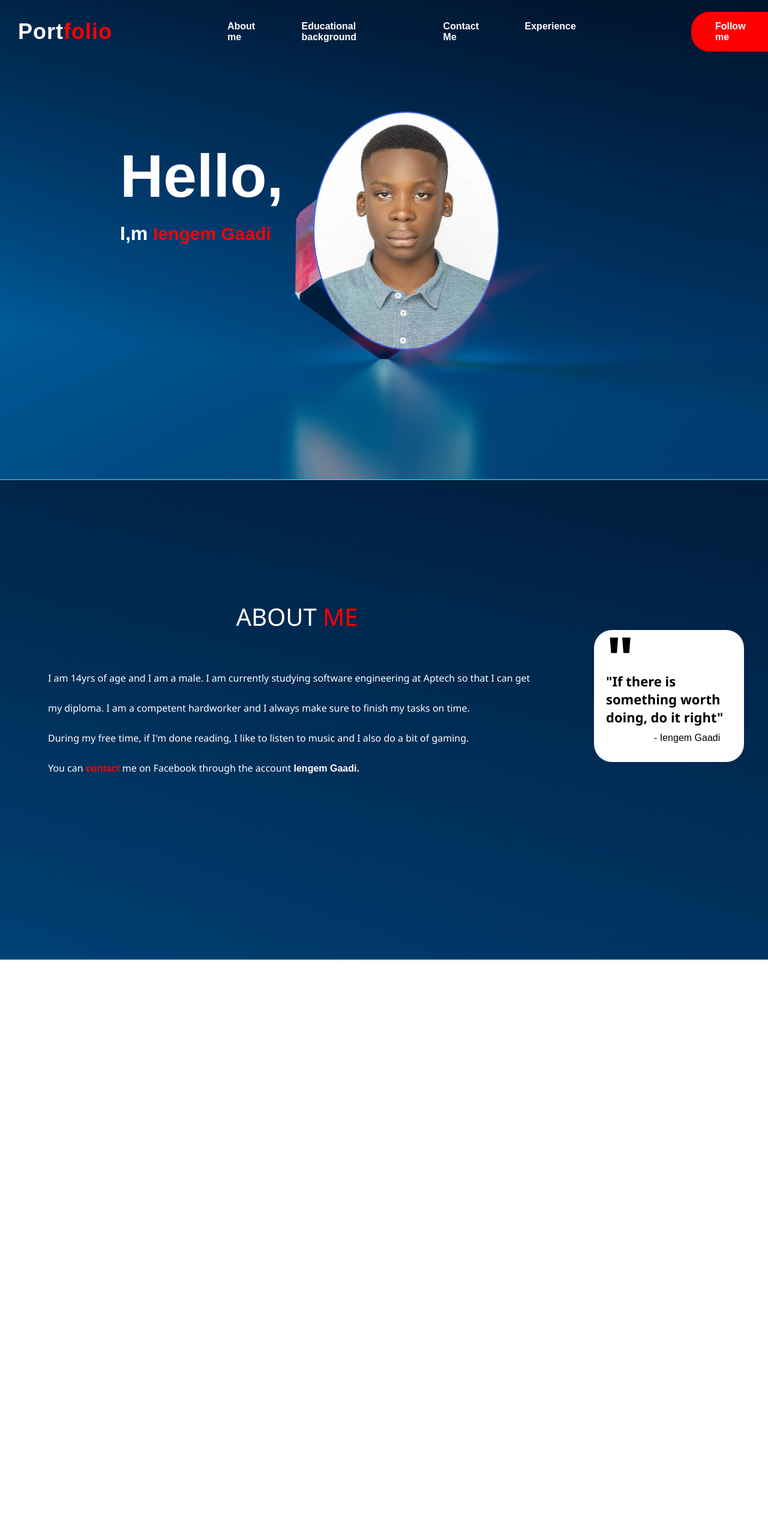
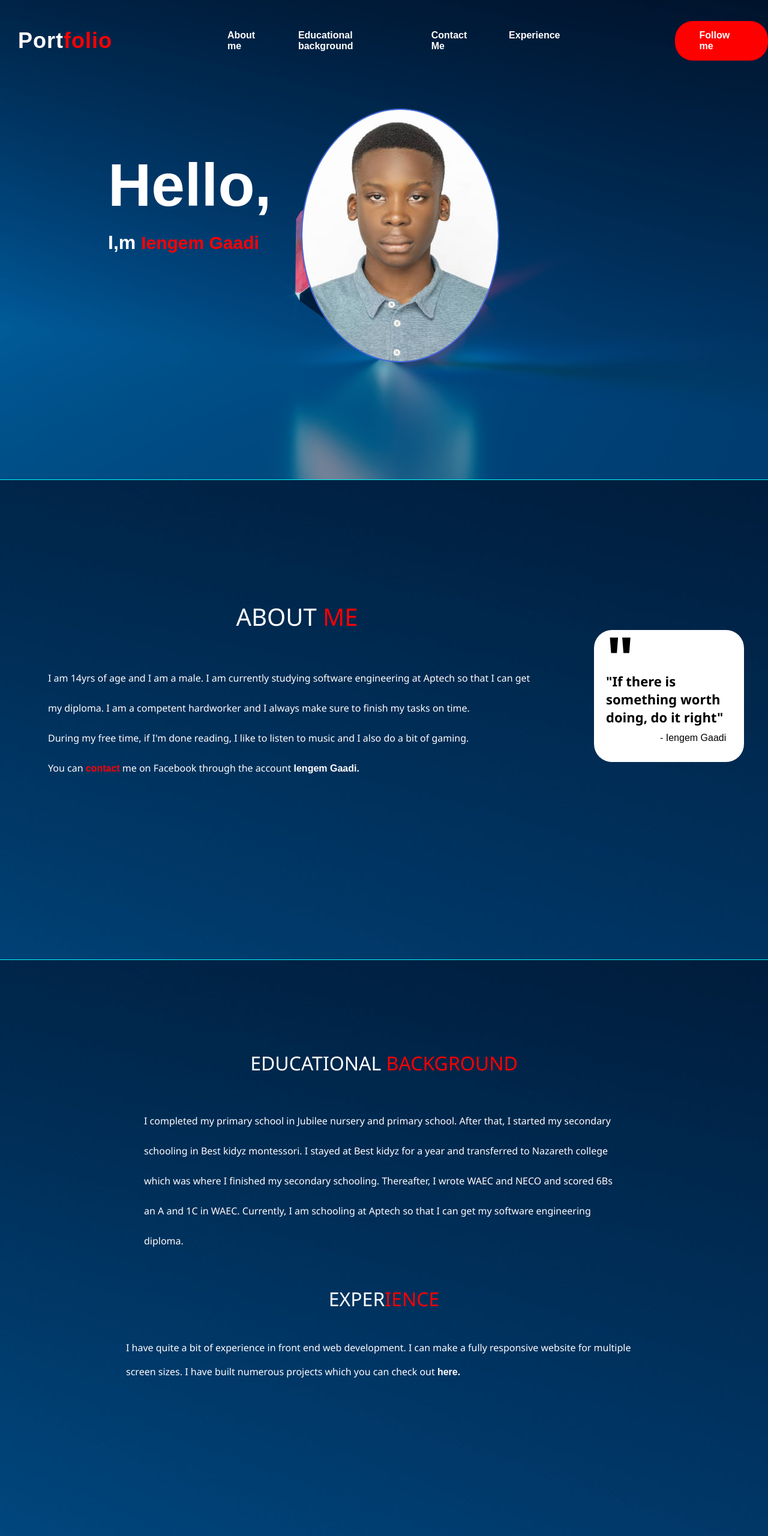
Before and after one commit to Iengem/Portfolio, a plain HTML site: page Documents/Profile/index.html in a window 1280 px wide. Shown: the whole page at 60% size. Before the commit the page ends 1600 px from the top, so only its background shows below. Drawn offline with Linux system fonts and the light colour scheme.

Commit message:
Website finished

```diff
--- a/Documents/Profile/index.html
+++ b/Documents/Profile/index.html
@@ -12,12 +12,12 @@
             <nav>
                 <h1>Port<span>folio</span></h1>
                 <div class="links">
-                <a href="">About me</a>
-                <a href="">Educational background</a>
-                <a href="#contact">Contact Me</a>
-                <a href="">Experience</a>
+                    <a href="#about">About me</a>
+                    <a href="#ed">Educational background</a>
+                    <a href="#about">Contact Me</a>
+                    <a href="#ed">Experience</a>
                 </div>
-            <a href="https//github.com/Iengem" class="follow">Follow me</a>
+                <a href="https://github.com/Iengem" class="follow">Follow me</a>
             </nav>
             <div class="hero">
                 <div class="intro">
@@ -30,7 +30,7 @@
             </div>
         </section>
         <div class="bodysec">
-        <div class="about">
+            <div class="about" id="about">
                 <h1>ABOUT <span class="abouth">ME</span></h1>
                 <p class="firstabtext">I am 14yrs of age and I am a male. I am currently studying software engineering at Aptech so that I can get my diploma. I am a competent hardworker and I always make sure to finish my tasks on time.</p>
                 <p>During my free time, if I'm done reading, I like to listen to music and I also do a bit of gaming.</p>
@@ -42,5 +42,11 @@
                 <p class="author">- Iengem Gaadi</p>
             </div>
         </div>
+        <div class="body1" id="ed">
+            <h1>EDUCATIONAL <span class="background">BACKGROUND</span></h1>
+            <p class="school">I completed my primary school in Jubilee nursery and primary school. After that, I started my secondary schooling in Best kidyz montessori. I stayed at Best kidyz for a year and transferred to Nazareth college which was where I finished my secondary schooling. Thereafter, I wrote WAEC and NECO and scored 6Bs an A and 1C in WAEC. Currently, I am schooling at Aptech so that I can get my software engineering diploma.</p>
+            <h4>EXPER<span>IENCE</span></h4>
+            <p>I have quite a bit of experience in front end web development. I can make a fully responsive website for multiple screen sizes. I have built numerous projects which you can check out <a href="https://github.com/Iengem">here.</a></p>
+        </div>
     </body>
 </html>
--- a/Documents/Profile/style.css
+++ b/Documents/Profile/style.css
@@ -3,7 +3,7 @@
     padding: 0;
     box-sizing: border-box;
     color: white;
-    font-family: 'arial';
+    font-family: Arial, Helvetica, sans-serif;
 }
 section{
     background-image: url(Backgrounds/pexels-uzunov-rostislav-5011647.jpg);
@@ -11,16 +11,14 @@ section{
     background-position: center;
     height: 100vh;
     background-repeat: no-repeat;
-    overflow-x: hidden;
     border-bottom: 1px solid cyan;
 }
 nav{
     display: flex;
     gap: 15vw;
-    margin-left: 30px;
-    margin-top: 20px;
+    padding-left: 30px;
+    padding-top: 35px;
     align-items: center;
-    width: 100%;
 }
 nav h1{
     font-size: 36px;
@@ -56,7 +54,8 @@ span{
 .hero{
     position: relative;
     top: 100px;
-    left: 200px;
+    left: 180px;
+    width: 700px;
     display: flex;
     gap: 50px;
 }
@@ -74,13 +73,12 @@ span{
 .name{
     font-size: 30px;
 }
-.pic{
-    position: relative;
-}
 .me{
-    width: 310px;
+    width: 330px;
     border:2px solid royalblue;
     border-radius: 50%;
+    position: relative;
+    bottom: 20px;
 }
 .bodysec{
     background-image: url(Backgrounds/pexels-uzunov-rostislav-5011647.jpg);
@@ -133,7 +131,7 @@ span{
 }
 .author{
     color: black;
-    margin-left: 80px;
+    margin-left: 90px;
     line-height: 40px;
     font-weight: 100;
     font-weight: 100;
@@ -159,9 +157,15 @@ span{
 }
 .body1{
     background-image: url(Backgrounds/pexels-uzunov-rostislav-5011647.jpg);
-    height: 100vh;
+    height: 120vh;
     padding: 100px;
     padding-top: 150px;
+}
+.body1 .school{
+    line-height: 50px;
+    width: 800px;
+    font-family: 'Segoe UI', Tahoma, Geneva, Verdana, sans-serif;
+    margin: 50px auto;
 }
 .body1 h1{
     font-family: 'Segoe UI', Tahoma, Geneva, Verdana, sans-serif;
@@ -169,7 +173,33 @@ span{
     color: white;
     text-align: center;
 }
+.body1 a{
+    text-decoration: none;
+    font-weight: bolder;
+}
+.body1 p{
+    font-family: 'Segoe UI', Tahoma, Geneva, Verdana, sans-serif;
+    line-height: 40px;
+    width: 860px;
+    margin: 40px auto;
+}
+.body1 a:hover{
+    color: red;
+    text-decoration: underline;
+    transition: .5s;
+}
 .background{
     font-weight: 100;
     font-family: 'Segoe UI', Tahoma, Geneva, Verdana, sans-serif;
 }
+.body1 h4 span{
+    font-size: 32px;
+    font-family: 'Segoe UI', Tahoma, Geneva, Verdana, sans-serif;
+    font-weight: 100;
+}
+.body1 h4{
+    font-size: 32px;
+    font-family: 'Segoe UI', Tahoma, Geneva, Verdana, sans-serif;
+    font-weight: 100;
+    text-align: center;
+}
```
Lines whose indentation alone changed are shown as unchanged.
